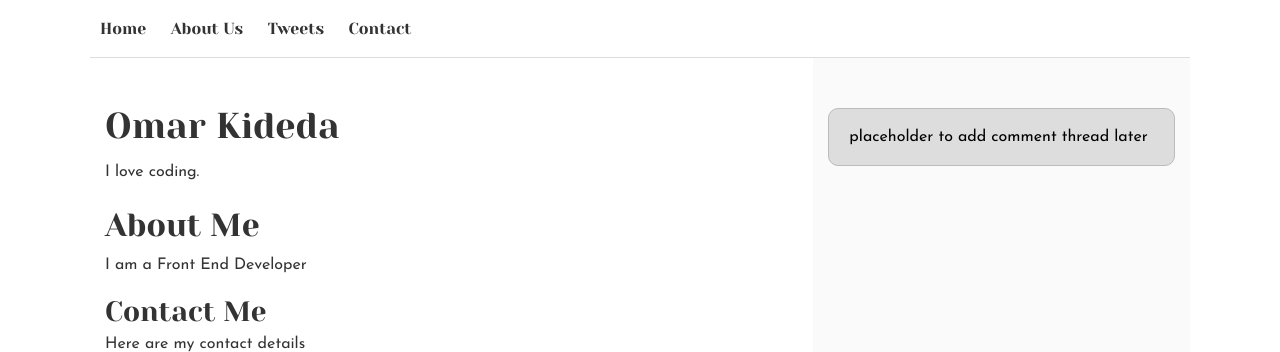
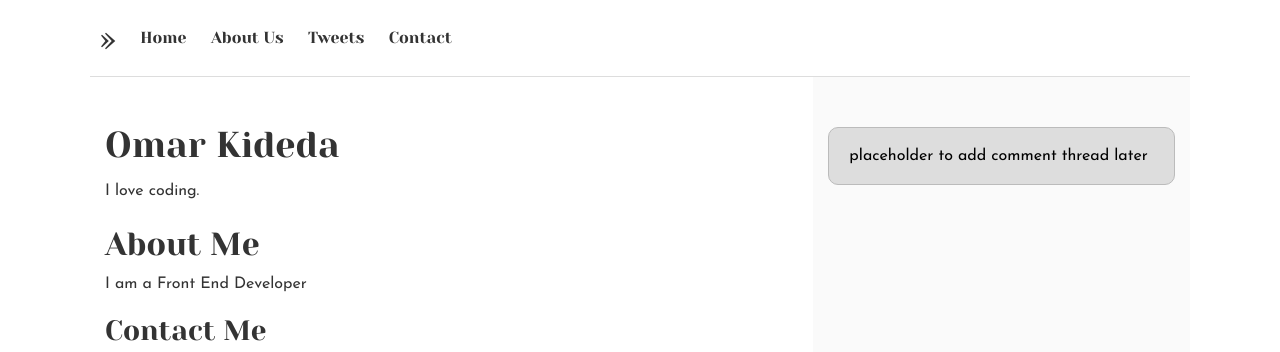
Before and after one commit to omar123487/alx_html_css, a plain HTML site: page css_basic/index.html in a window 1280 px wide. Shown: the top 352 px of the page. Drawn offline with Linux system fonts and the light colour scheme.

Commit message:
character entity

```diff
--- a/css_basic/index.html
+++ b/css_basic/index.html
@@ -11,6 +11,7 @@
     <header>
         <nav>
             <ul>
+                <li class="logo"><a href="index.html">&#187;</a></li>
                 <li><a href="index.html">Home</a></li>
                 <li><a href="about.html">About Us</a></li>
                 <li><a href="tweets.html">Tweets</a></li>
```
